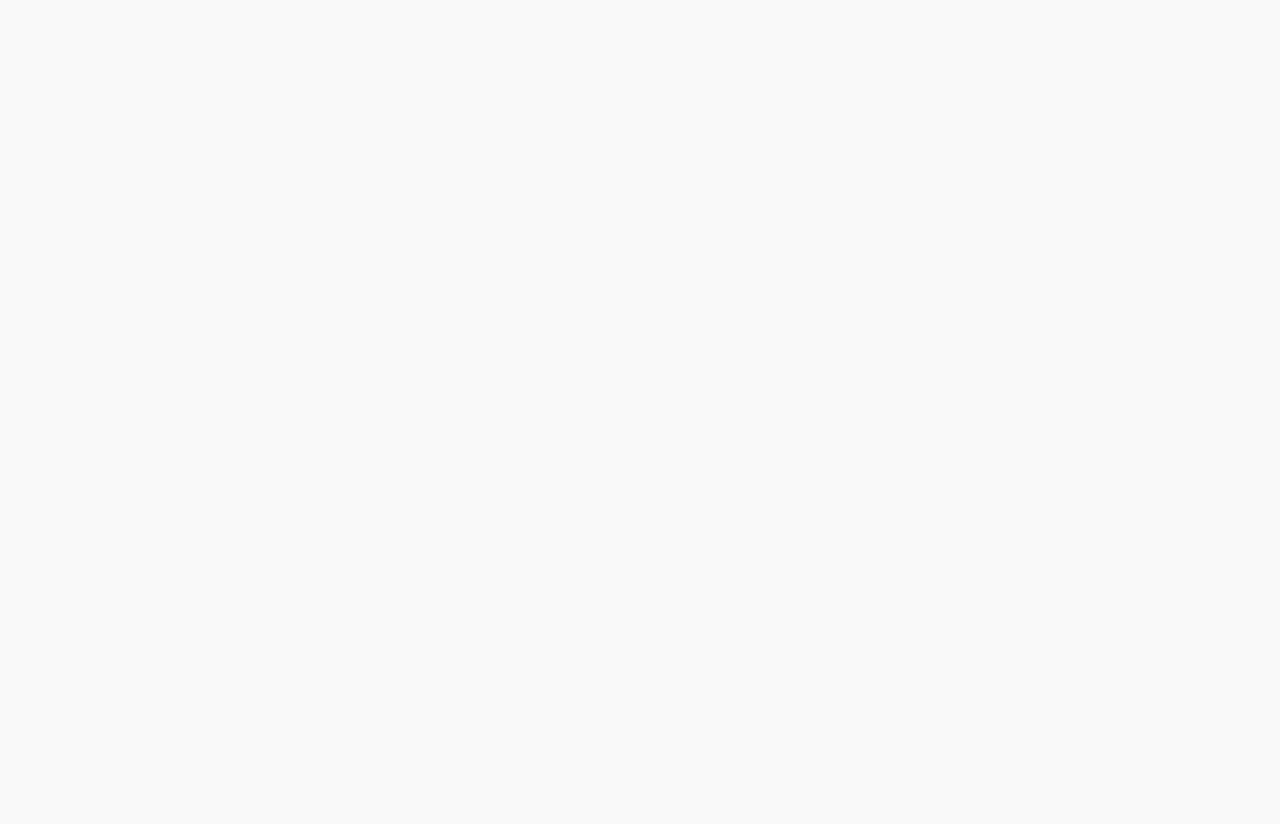
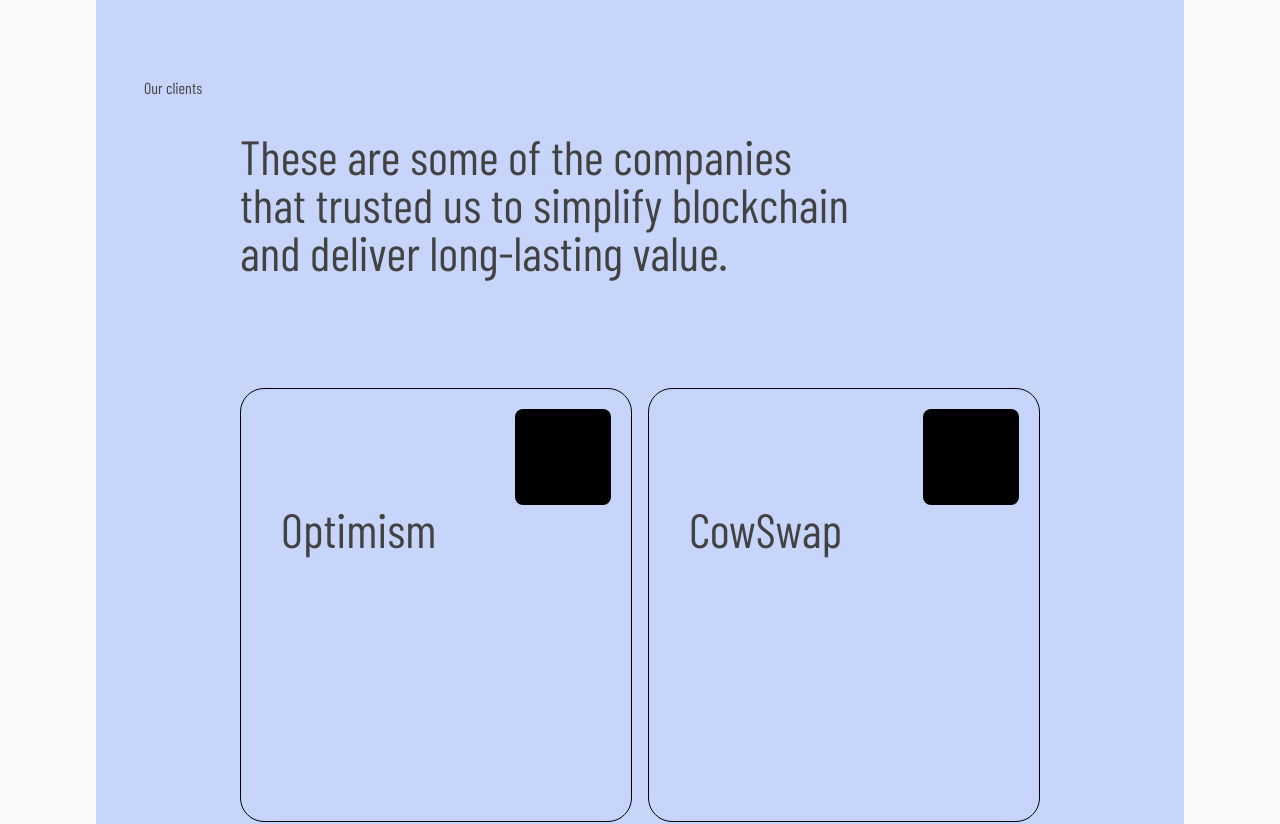
Before and after one commit to bleu/next-mdx, a Next.js app: page / in a window 1280 px wide. Shown: the part 1000-1824 px from the top of the page. Before the commit the page ends 800 px from the top, so only its background shows below. Built offline with nearby package versions, Linux system fonts and the light colour scheme.

Commit message:
feat: create ourClient section

```diff
--- a/src/app/page.tsx
+++ b/src/app/page.tsx
@@ -1,4 +1,32 @@
 import HeroSection from "@/components/heroSection"
+import OurClientButton from "@/components/ourClientButton"
+
+const clientData = [
+  {
+    title: "Optimism",
+    description:
+      "Optimism is a Collective of companies, communities, and citizens working together to reward public goods and build a sustainable future for Ethereum.",
+    href: "/case-study/optimism"
+  },
+  {
+    title: "CowSwap",
+    description:
+      "Optimism is a Collective of companies, communities, and citizens working together to reward public goods and build a sustainable future for Ethereum.",
+    href: "/case-study/optimism"
+  },
+  {
+    title: "Perk",
+    description:
+      "Optimism is a Collective of companies, communities, and citizens working together to reward public goods and build a sustainable future for Ethereum.",
+    href: "/case-study/optimism"
+  },
+  {
+    title: "Optimism",
+    description:
+      "Optimism is a Collective of companies, communities, and citizens working together to reward public goods and build a sustainable future for Ethereum.",
+    href: "/case-study/optimism"
+  }
+]
 
 export default function Home() {
   return (
@@ -8,6 +36,19 @@
         subtitle="We specialize in creating customized software solutions to help
             businesses thrive in today's digital landscape"
       />
+      <div className="mt-64 py-32 px-12 bg-primary/20 rounded-3xl">
+        <span>Our clients</span>
+        <h2 className=" text-justifys mt-8 mb-28 ml-24 text-5xl ">
+          These are some of the companies <br /> that trusted us to simplify
+          blockchain <br />
+          and deliver long-lasting value.
+        </h2>
+        <div className="grid grid-cols-2 gap-4 px-24">
+          {clientData.map((item) => (
+            <OurClientButton key={item.description} {...item} />
+          ))}
+        </div>
+      </div>
     </main>
   )
 }
--- /dev/null
+++ b/src/components/ourClientButton.tsx
@@ -0,0 +1,32 @@
+import type React from "react"
+import Link from "next/link"
+
+interface OurClientButtonProps {
+  title: string
+  description: string
+  href: string
+}
+
+const OurClientButton: React.FC<OurClientButtonProps> = ({
+  title,
+  description,
+  href
+}) => {
+  return (
+    <button
+      className="group border border-black flex flex-col p-10 pt-5 pr-5 rounded-3xl"
+      type="button"
+    >
+      <div className="w-24 h-24 bg-black rounded-lg self-end" />
+      <h3 className="text-5xl">{title}</h3>
+      <p className="mt-16 text-justify invisible max-w-[75%] text-lg group-hover:visible">
+        {description}
+      </p>
+      <Link href={href} className="text-lg mt-6 invisible group-hover:visible">
+        Case study -&gt;
+      </Link>
+    </button>
+  )
+}
+
+export default OurClientButton
```
